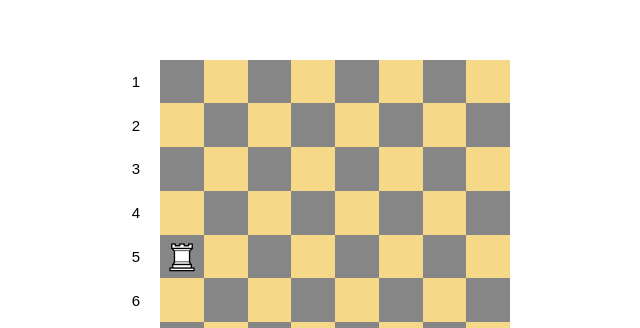
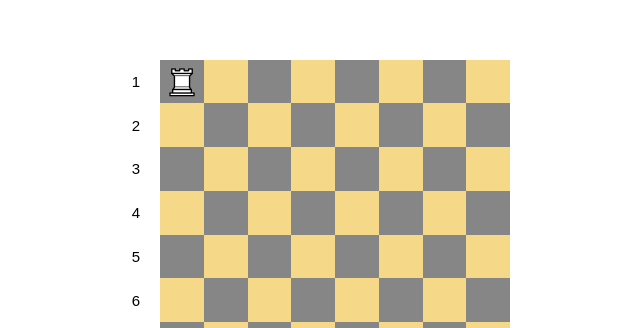
Before and after one commit to matheusman/Xadrez, a website built with Vite: page index.html in a window 1280 px wide. Shown: the part 152-480 px from the top of the page, without its empty margins (319-959 px from the left). Built offline with nearby package versions, Linux system fonts and the light colour scheme.

Commit message:
Facilitando o processo de adicionar peca

```diff
--- /dev/null
+++ b/src/Game/Matriz.ts
@@ -0,0 +1,28 @@
+import Position from "./Position";
+
+export default class Matriz {
+
+    matriz : string[][];
+
+    constructor (matriz : string[][]) {
+        this.matriz = matriz;
+    }
+
+    getMatriz (posInitial : string, posFinal : number) {
+        this.matriz[posInitial.charCodeAt(0) - 65][posFinal - 1]
+    }
+
+    public static checkPosition (pos : Position) {
+        try {
+            if (pos.posInitial.length > 1) throw new Error("Posição deve conter somente um caractere!")
+            if (!(typeof pos.posFinal === 'number')) throw new Error("Deve se passar elementos do tipo number!")
+            if (pos.posInitial.charCodeAt(0) < 65 || pos.posInitial.charCodeAt(0) > 65 + 7) throw new Error("Posição não existe");
+            if ((pos.posInitial.charCodeAt(0) - 65) > 8 || (pos.posInitial.charCodeAt(0) - 65) < 0) throw new Error("Passe um valor inicial que estaja contido dentro da tabela!");
+            if (pos.posFinal > 8 || pos.posFinal < 0) throw new Error("Passe um valor final que esteja contido dentro da tabela!");
+        } catch (err) {
+            if (err instanceof Error) {
+                console.log(err.message)
+            }
+        }
+    }
+}
--- a/src/Game/Position.ts
+++ b/src/Game/Position.ts
@@ -6,18 +6,5 @@ export default class Position {
     constructor (posInitial : string, posFinal : number) {
         this.posInitial = posInitial;
         this.posFinal = posFinal;
-        this.checkLength()
     }
-
-    public checkLength () {
-        try {
-            if (this.posInitial.length > 1) throw new Error("Posição deve conter somente um caractere!")
-            if (!(typeof this.posFinal === 'number')) throw new Error("Deve se passar elementos do tipo number!")
-        } catch (err) {
-            if (err instanceof Error) {
-                console.log(err.message)
-            }
-        }
-    }
-
 }
--- a/src/Game/Xadrez.ts
+++ b/src/Game/Xadrez.ts
@@ -1,21 +1,28 @@
 import { Pecas } from "../Pecas/PecasIterface";
 import Torre from "../Pecas/Torre";
+import Matriz from "./Matriz";
 import Position from "./Position";
 import Table from "./table";
 
 export default class Xadrez extends Table {
+  matrizChess: Matriz;
 
   constructor(row: number, columns: number) {
     super(row, columns);
-    this.takePosition(new Position('A', 5), new Torre('Branca'));
+    this.matrizChess = new Matriz(this.matriz); // take methods that class
+    this.takePosition( new Torre("Branca", new Position("A", 1), this.matriz) );
   }
 
-  private takePositionHTML (pos : Position, peca : Pecas) {
-
+  private takePositionHTML(peca: Pecas) {
     try {
-      if (pos.posInitial.charCodeAt(0) < 65 || pos.posInitial.charCodeAt(0) > 65 + 7) throw new Error("Posição não existe");
-      const row = document.querySelector(`[data-rows="${pos.posInitial.toUpperCase()}"] [data-columns="${pos.posFinal}"]`);
-      if (!row) throw new Error("Row não foi encontrado!");
+      const row = document.querySelector(
+        `[data-rows="${peca.pos.posInitial.toUpperCase()}"] [data-columns="${
+          peca.pos.posFinal
+        }"]`
+      );
+      if (!row || !(row instanceof HTMLDivElement))
+        throw new Error("Row não foi encontrado!");
+      if (row.children.length >= 1) row.innerHTML = "";
       row.innerHTML += peca.ToString();
       return row;
     } catch (err) {
@@ -23,11 +30,13 @@ export default class Xadrez extends Table {
         console.log(err.message);
       }
     }
-
   }
 
-  private takePosition (pos : Position, peca : Pecas) {
-    this.matriz[pos.posInitial.charCodeAt(0) - 65][pos.posFinal - 1] = peca.sprite;
-    this.takePositionHTML(pos, peca);
+  public takePosition(peca: Pecas) {
+    Matriz.checkPosition(peca.pos);
+    let positionMatriz =
+      this.matriz[peca.pos.posInitial.charCodeAt(0) - 65][peca.pos.posFinal - 1];
+    positionMatriz = peca.sprite;
+    this.takePositionHTML(peca);
   }
 }
--- a/src/Game/table.ts
+++ b/src/Game/table.ts
@@ -3,14 +3,15 @@ import Torre from "../Pecas/Torre";
 
 export default class Table {
 
-  private row: number;
-  private columns: number;
+  protected row: number;
+  protected columns: number;
   protected index: number;
   protected matriz: string[][];
   protected color: boolean;
   public table: null | HTMLDivElement;
 
   public constructor(row: number, columns: number) {
+
     this.row = row;
     this.columns = columns;
 
@@ -22,6 +23,8 @@ export default class Table {
     this.createMatriz();
     this.showTable();
   }
+
+
 
   private createMatriz() {
     for (let e = 0; e < this.row; e++) {
--- a/src/Pecas/PecasIterface.ts
+++ b/src/Pecas/PecasIterface.ts
@@ -1,8 +1,11 @@
+import Position from "../Game/Position";
+
 export type Colors = "Branca" | "Preta";
 
 export interface Pecas {
     sprite : string;
     color : Colors;
     qteMoviment : number;
+    pos : Position;
     ToString () : string;
 }
--- a/src/Pecas/Torre.ts
+++ b/src/Pecas/Torre.ts
@@ -1,18 +1,28 @@
 import { Pecas, Colors } from "./PecasIterface";
 import torre from "../images/rook-white.png";
+import Position from "../Game/Position";
 
 export default class Torre implements Pecas {
   color: Colors;
   qteMoviment: number;
   sprite: string;
+  matriz : string[][];
+  pos : Position;
 
-  constructor(color: Colors) {
+  constructor(color: Colors, pos : Position , matriz : string[][]) {
     this.color = color;
     this.qteMoviment = 0;
     this.sprite = "T";
+    this.matriz = matriz;
+    this.pos = pos;
   }
 
   ToString() : string {
     return `<img src=${torre} alt="torre"/>`;
   }
+
+  possibility () {
+
+  }
+
 }
--- a/src/styles/styles.scss
+++ b/src/styles/styles.scss
@@ -10,6 +10,7 @@ body {
     justify-content: center;
     align-items: center;
     flex-direction: column;
+    user-select: none;
 }
 
 img {
```
